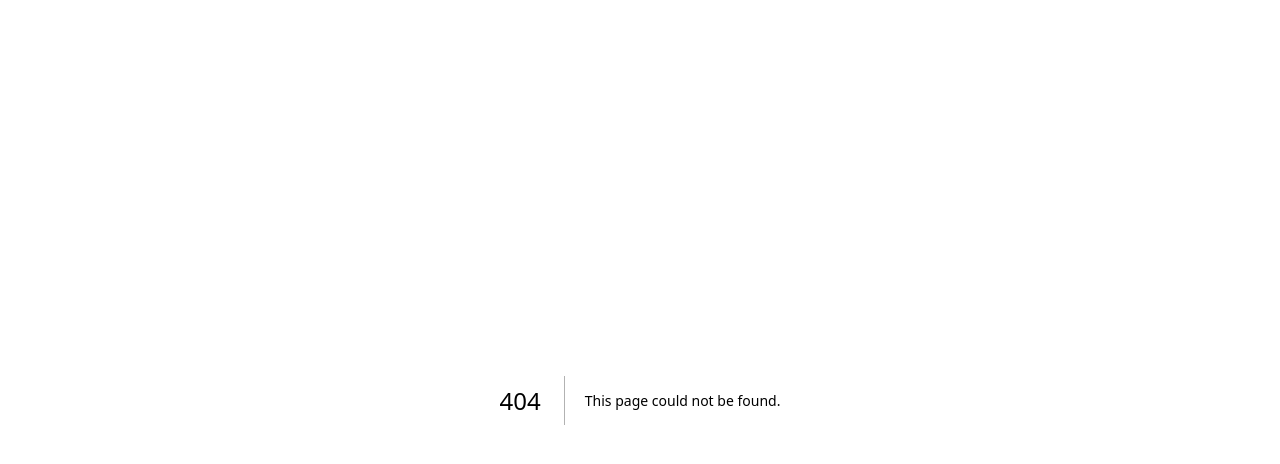
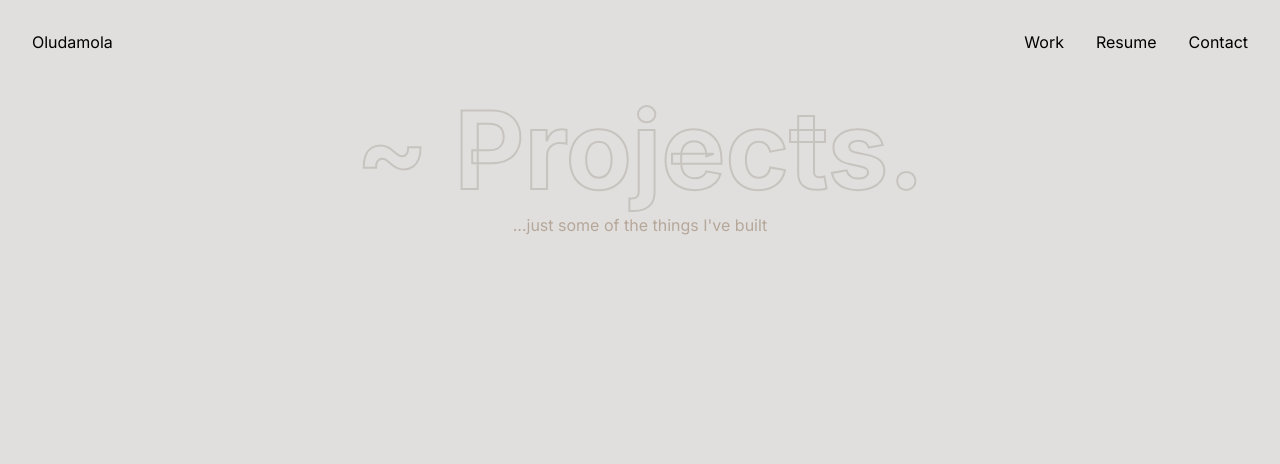
Before and after one commit to Blackie01/Portfolio, a Next.js app: page /projects in a window 1280 px wide. Before the commit this address had no page. Shown: the top 464 px of the page. Built offline with nearby package versions, Linux system fonts and the light colour scheme.

Commit message:
react vulnerability fix

```diff
--- /dev/null
+++ b/app/projects/page.jsx
@@ -0,0 +1,19 @@
+'use client'
+import React from "react"
+import Navigation from "../components/nav"
+import styles from "./projects.module.css"
+
+export default function Projects() {
+    return (
+        <section className={styles.overallContainer}>
+            <Navigation/>
+
+            <section className={styles.headerContainer}>
+                <h1 className={styles.headerText}>~ Projects.</h1>
+                <p className={styles.subline}>...just some of the things I&apos;ve built</p>
+            </section>
+
+
+        </section>
+    )
+}
--- /dev/null
+++ b/app/projects/projects.module.css
@@ -0,0 +1,20 @@
+.overallContainer {
+    min-height: 100vh;
+    background-color: var(--light);
+}
+
+.headerContainer {
+
+}
+
+.headerText {
+    font-size: 108px;
+    color: transparent;
+    -webkit-text-stroke: 2px #c7c3bf;
+    text-align: center;
+}
+
+.subline {
+    text-align: center;
+    color: #b5a79a;
+}
--- a/package.json
+++ b/package.json
@@ -11,7 +11,7 @@
   "dependencies": {
     "@tabler/icons-react": "^2.47.0",
     "gsap": "^3.12.5",
-    "next": "14.0.1",
+    "next": "^14.2.35",
     "react": "^18",
     "react-dom": "^18"
   },
```
Also changed, not shown: app/data/projectData.js (+48 -5 lines), app/projects/[id]/page.jsx (renamed from app/case-study/[id]/page.jsx), app/projects/[id]/projectCaseStudy.module.css (renamed from app/case-study/[id]/projectCaseStudy.module.css), 1 other file (tests, documents, lock files or other folders).
